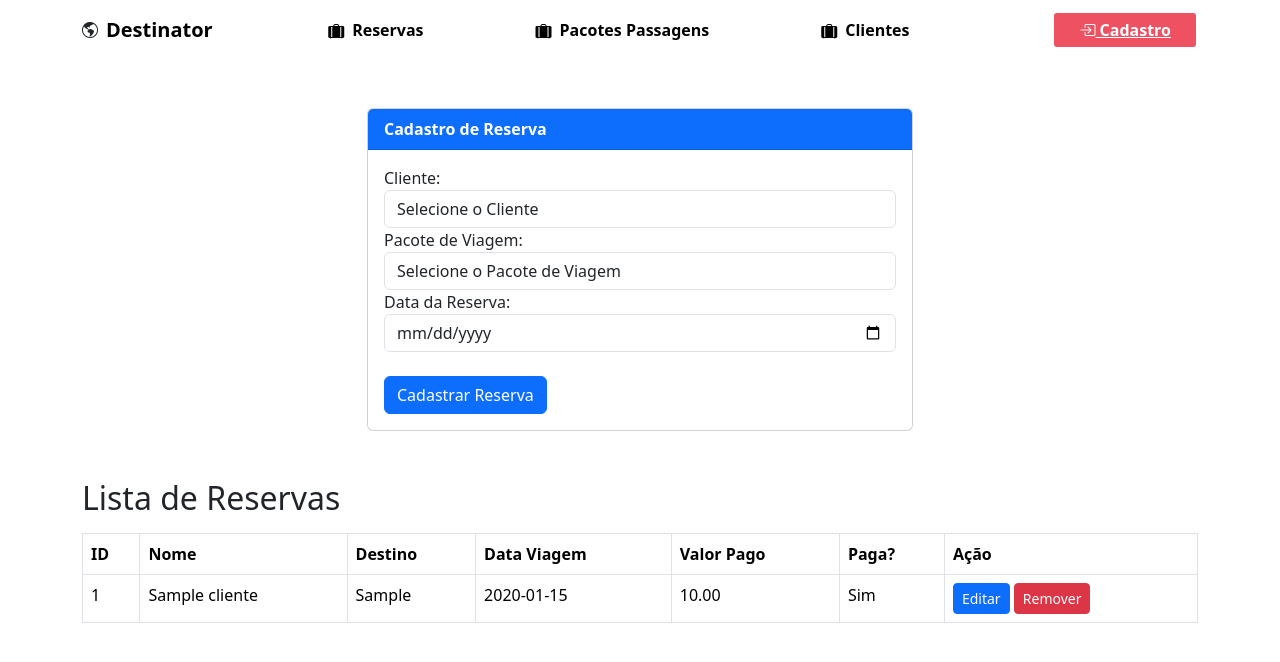
After one commit to Deigosz/agviagens, a PHP site: page /Views/reservas.php in a window 1280 px wide. The commit adds this page. Shown: the top 662 px of the page. Run offline with PHP 8.4, Linux system fonts and the light colour scheme; tables that the repository leaves empty hold one stand-in row (values such as "Sample post").

Commit message:
implementando reservas
implementando reservas

```diff
--- a/Functions/Func.php
+++ b/Functions/Func.php
@@ -160,3 +160,86 @@ function buscarViagemPorId($conn, $id_pacote) {
         return "Erro ao buscar viagem: " . $e->getMessage();
     }
 }
+
+
+
+/*Reservas */
+
+function cadastrarReserva($conn, $id_cliente, $id_pacote, $data_reserva) {
+    try {
+        $sql = "INSERT INTO Tbl_Reservas (Id_Cliente, Id_Pacote, Data_Reserva) VALUES (:id_cliente, :id_pacote, :data_reserva)";
+        $stmt = $conn->prepare($sql);
+        $stmt->bindParam(':id_cliente', $id_cliente);
+        $stmt->bindParam(':id_pacote', $id_pacote);
+        $stmt->bindParam(':data_reserva', $data_reserva);
+        $stmt->execute();
+        return true;
+    } catch (PDOException $e) {
+        return "Erro ao cadastrar reserva: " . $e->getMessage();
+    }
+}
+function removerReserva($conn, $id_reserva) {
+    try {
+        $sql = "DELETE FROM Tbl_Reservas WHERE Id_Reserva = :id_reserva";
+        $stmt = $conn->prepare($sql);
+        $stmt->bindParam(':id_reserva', $id_reserva);
+        $stmt->execute();
+        return true;
+    } catch (PDOException $e) {
+        return "Erro ao remover reserva: " . $e->getMessage();
+    }
+}
+function atualizarReserva($conn, $id_reserva, $id_cliente, $id_pacote, $data_reserva) {
+    try {
+        $sql = "UPDATE Tbl_Reservas SET Id_Cliente = :id_cliente, Id_Pacote = :id_pacote, Data_Reserva = :data_reserva WHERE Id_Reserva = :id_reserva";
+        $stmt = $conn->prepare($sql);
+        $stmt->bindParam(':id_cliente', $id_cliente);
+        $stmt->bindParam(':id_pacote', $id_pacote);
+        $stmt->bindParam(':data_reserva', $data_reserva);
+        $stmt->bindParam(':id_reserva', $id_reserva);
+        $stmt->execute();
+        return true;
+    } catch (PDOException $e) {
+        return "Erro ao atualizar reserva: " . $e->getMessage();
+    }
+}
+
+function listarReservas($conn) {
+            try {
+                $sql = "SELECT
+                            r.Id_Reserva AS ID,
+                            c.Nome AS Nome,
+                            pv.Destino AS Destino,
+                            r.Data_Reserva AS `Data Viagem`,
+                            COALESCE(p.Valor_Pago, 0) AS `Metodo de Pagamento`,
+                            CASE WHEN p.Valor_Pago > 0 THEN 'Sim' ELSE 'Não' END AS `Paga?`
+                        FROM
+                            Tbl_Reservas r
+                        LEFT JOIN
+                            Tbl_Clientes c ON r.Id_Cliente = c.Id_Cliente
+                        LEFT JOIN
+                            Tbl_PacotesViagens pv ON r.Id_Pacote = pv.Id_Pacote
+                        LEFT JOIN
+                            Tbl_Pagamentos p ON r.Id_Reserva = p.Id_Reserva;";
+        $stmt = $conn->prepare($sql);
+        $stmt->execute();
+        $reservas = $stmt->fetchAll(PDO::FETCH_ASSOC);
+        return $reservas;
+    } catch (PDOException $e) {
+        echo "Erro ao listar reservas: " . $e->getMessage();
+        return [];
+    }
+}
+
+
+function buscarReservaPorId($conn, $id_reserva) {
+    try {
+        $sql = "SELECT * FROM Tbl_Reservas WHERE Id_Reserva = :id_reserva";
+        $stmt = $conn->prepare($sql);
+        $stmt->bindParam(':id_reserva', $id_reserva, PDO::PARAM_INT);
+        $stmt->execute();
+        return $stmt->fetch(PDO::FETCH_ASSOC);
+    } catch (PDOException $e) {
+        return false;
+    }
+}
--- a/Views/cabecalho.php
+++ b/Views/cabecalho.php
@@ -27,9 +27,9 @@
 
           <ul class="navbar-nav mx-auto mb-2 mb-lg-0">
             <li class="nav-item mx-5">
-              <a class="nav-link" href="#">
+              <a class="nav-link" href="reservas.php">
                 <i class="bi bi-suitcase-lg-fill mt-1"></i>
-
+                Reservas
               </a>
             </li>
 
--- /dev/null
+++ b/Views/reservas.php
@@ -0,0 +1,122 @@
+<?php
+require_once("cabecalho.php");
+$conn = conectarBanco();
+
+
+if ($_SERVER["REQUEST_METHOD"] == "POST") {
+    $id_cliente = $_POST['id_cliente'];
+    $id_pacote = $_POST['id_pacote'];
+    $data_reserva = $_POST['data_reserva'];
+
+    $resultado = cadastrarReserva($conn, $id_cliente, $id_pacote, $data_reserva);
+    if ($resultado === true) {
+        $mensagem = '<div class="alert alert-success" role="alert">Reserva cadastrada com sucesso!</div>';
+    } else {
+        $mensagem = '<div class="alert alert-danger" role="alert">' . $resultado . '</div>';
+    }
+}
+
+if (isset($_GET['remover_id'])) {
+    $id_cliente = $_GET['remover_id'];
+    $removido = removerReserva($conn, $id_cliente);
+
+    if ($removido) {
+        header("Location: reservas.php");
+    } else {
+        echo "<div class='alert alert-danger'>Erro ao remover cliente.</div>";
+    }
+}
+
+$clientes = listarClientes($conn);
+$pacotes = listarViagens($conn);
+$reservas = listarReservas($conn);
+
+?>
+
+<section>
+    <div class="container mt-5">
+        <div class="row justify-content-center">
+            <div class="col-md-6">
+                <div class="card">
+                    <div class="card-header fw-bold bg-primary text-white">
+                        Cadastro de Reserva
+                    </div>
+                    <div class="card-body">
+                        <?php echo isset($mensagem) ? $mensagem : ''; ?>
+                        <form action="<?php echo htmlspecialchars($_SERVER["PHP_SELF"]); ?>" method="POST">
+                            <div class="form-group">
+                                <label for="id_cliente">Cliente:</label>
+                                <select class="form-control" id="id_cliente" name="id_cliente" required>
+                                    <option value="">Selecione o Cliente</option>
+                                    <?php foreach ($clientes as $cliente): ?>
+                                        <option value="<?php echo $cliente['Id_Cliente']; ?>"><?php echo $cliente['Nome']; ?></option>
+                                    <?php endforeach; ?>
+                                </select>
+                            </div>
+                            <div class="form-group">
+                                <label for="id_pacote">Pacote de Viagem:</label>
+                                <select class="form-control" id="id_pacote" name="id_pacote" required>
+                                    <option value="">Selecione o Pacote de Viagem</option>
+                                    <?php foreach ($pacotes as $pacote): ?>
+                                        <option value="<?php echo $pacote['Id_Pacote']; ?>"><?php echo $pacote['Destino']; ?></option>
+                                    <?php endforeach; ?>
+                                </select>
+                            </div>
+                            <div class="form-group">
+                                <label for="data_reserva">Data da Reserva:</label>
+                                <input type="date" class="form-control" id="data_reserva" name="data_reserva" required>
+                            </div>
+                            <br>
+                            <button type="submit" class="btn btn-primary">Cadastrar Reserva</button>
+                        </form>
+                    </div>
+                </div>
+            </div>
+        </div>
+    </div>
+</section>
+
+<section>
+    <div class="container mt-5">
+        <div class="row">
+            <div class="col">
+                <h2 class="mb-3">Lista de Reservas</h2>
+                <table class="table table-bordered">
+                    <thead>
+                        <tr>
+                            <th>ID</th>
+                            <th>Nome</th>
+                            <th>Destino</th>
+                            <th>Data Viagem</th>
+                            <th>Valor Pago</th>
+                            <th>Paga?</th>
+                            <th>Ação</th>
+                        </tr>
+                    </thead>
+                    <tbody>
+                        <?php foreach ($reservas as $reserva): ?>
+                        <tr>
+                            <td><?php echo $reserva['ID']; ?></td>
+                            <td><?php echo $reserva['Nome']; ?></td>
+                            <td><?php echo $reserva['Destino']; ?></td>
+                            <td><?php echo $reserva['Data Viagem']; ?></td>
+                            <td><?php echo $reserva['Metodo de Pagamento']; ?></td>
+                            <td><?php echo $reserva['Paga?']; ?></td>
+                            <td>
+                                <a href="reservasEditar.php?id=<?php echo $reserva['ID']; ?>" class="btn btn-sm btn-primary">Editar</a>
+                                <a href="?remover_id=<?php echo $reserva['ID']; ?>" class="btn btn-sm btn-danger" onclick="return confirm('Tem certeza que deseja remover este cliente?');">Remover</a>
+                            </td>
+                        </tr>
+                        <?php endforeach; ?>
+                    </tbody>
+                </table>
+            </div>
+        </div>
+    </div>
+</section>
+
+
+
+<?php
+require_once("rodape.html");
+?>
--- a/Views/viagens.php
+++ b/Views/viagens.php
@@ -1,6 +1,7 @@
 <?php
 require_once("cabecalho.php");
 $conn = conectarBanco();
+
 
 if (isset($_GET['remover_id'])) {
     $remover_id = $_GET['remover_id'];
@@ -11,6 +12,7 @@ if (isset($_GET['remover_id'])) {
         echo '<div class="alert alert-danger" role="alert">Erro ao remover viagem.</div>';
     }
 }
+
 
 if ($_SERVER["REQUEST_METHOD"] == "POST") {
     if (isset($_POST['editar'])) {
```
Also changed, not shown: Views/reservasEditar.php (added, +83 -0 lines).
